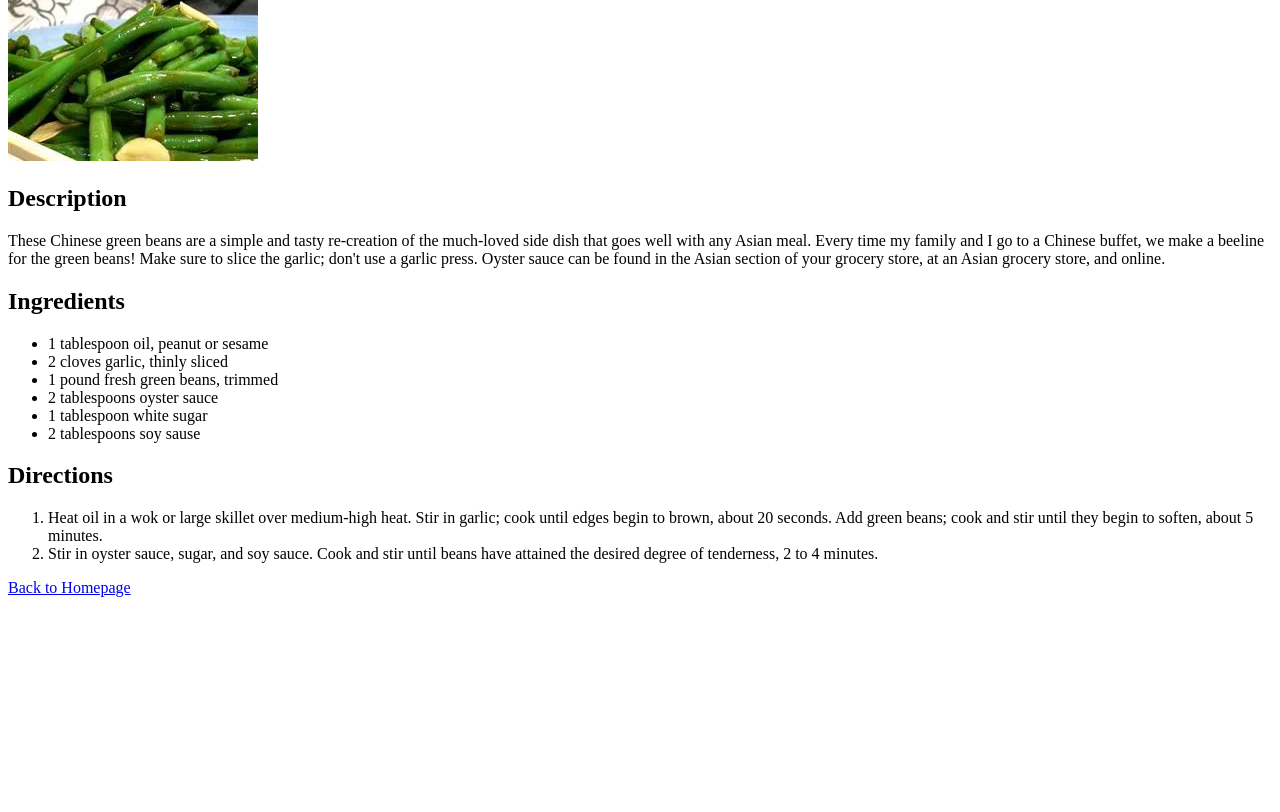
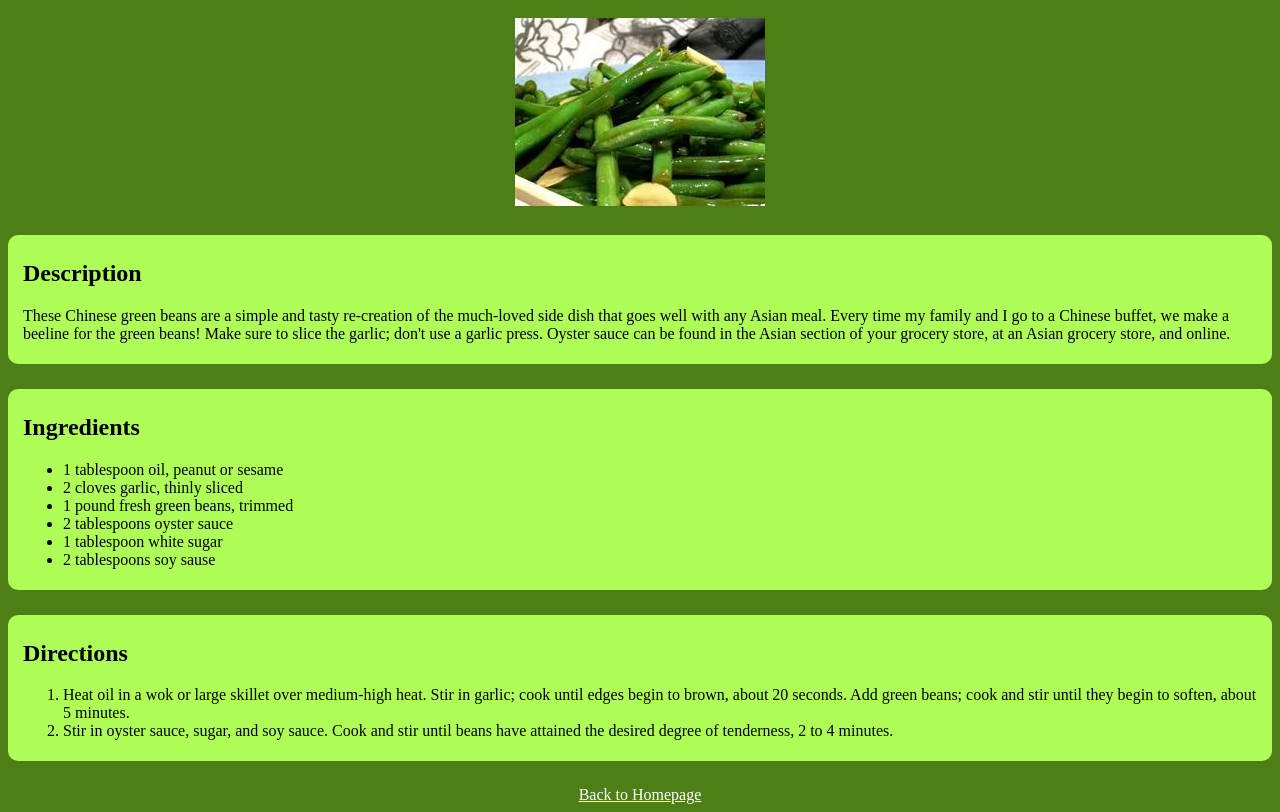
Before and after one commit to The-King-12345/odin-recipes, a plain HTML site: page recipes/green-beans.html in a window 1280 px wide. Shown: the part 107-919 px from the top of the page. Before the commit the page ends 800 px from the top, so only its background shows below. Drawn offline with Linux system fonts and the light colour scheme.

Commit message:
Create CSS file and add classes
To make the website more visually appealing

```diff
--- a/recipes/green-beans.html
+++ b/recipes/green-beans.html
@@ -4,14 +4,18 @@
   <meta charset="UTF-8">
   <meta name="viewport" content="width=device-width, initial-scale=1.0">
   <title>'Chinese Buffet' Green Beans</title>
+  <link rel="stylesheet" href="../style.css">
 </head>
-<body>
+<body class="recipe greenbean">
   <h1>'Chinese Buffet' Green Beans</h1>
   <img src="../images/green-beans.jpg" alt="Green Beans Picture">
-  <h2>Description</h2>
-    <p>These Chinese green beans are a simple and tasty re-creation of the much-loved side dish that goes well with any Asian meal. Every time my family and I go to a Chinese buffet, we make a beeline for the green beans! Make sure to slice the garlic; don't use a garlic press. Oyster sauce can be found in the Asian section of your grocery store, at an Asian grocery store, and online.</p>
-  <h2>Ingredients</h2>
-    <ul>
+  <div>
+    <h2 class="text">Description</h2>
+    <p class="text">These Chinese green beans are a simple and tasty re-creation of the much-loved side dish that goes well with any Asian meal. Every time my family and I go to a Chinese buffet, we make a beeline for the green beans! Make sure to slice the garlic; don't use a garlic press. Oyster sauce can be found in the Asian section of your grocery store, at an Asian grocery store, and online.</p>
+  </div>
+  <div>
+    <h2 class="text">Ingredients</h2>
+      <ul class="text">
         <li>1 tablespoon oil, peanut or sesame</li>
         <li>2 cloves garlic, thinly sliced</li>
         <li>1 pound fresh green beans, trimmed</li>
@@ -19,11 +23,14 @@
         <li>1 tablespoon white sugar</li>
         <li>2 tablespoons soy sause</li>
       </ul>
-  <h2>Directions</h2>
-    <ol>
+  </div>
+  <div>
+  <h2 class="text">Directions</h2>
+    <ol class="text">
 			<li>Heat oil in a wok or large skillet over medium-high heat. Stir in garlic; cook until edges begin to brown, about 20 seconds. Add green beans; cook and stir until they begin to soften, about 5 minutes.</li>
 			<li>Stir in oyster sauce, sugar, and soy sauce. Cook and stir until beans have attained the desired degree of tenderness, 2 to 4 minutes.</li>
 		</ol>
-  <a href="../index.html">Back to Homepage</a>
+  </div>
+  <a class="homebutton" href="../index.html">Back to Homepage</a>
 </body>
 </html>
--- /dev/null
+++ b/style.css
@@ -0,0 +1,46 @@
+.recipe {
+	text-align: center;
+}
+
+.hotdog {
+  background-color:#b62020;
+}
+
+.macaroni {
+  background-color: #f9e909;
+}
+
+.greenbean {
+  background-color: #4d7f17;
+}
+
+.recipe h1 {
+  text-decoration: underline;
+  font-weight: bold;
+	font-size: 50px;
+}
+
+.homebutton:link {
+  text-align: center;
+	color: white;
+}
+
+.recipe div {
+	border-radius: 10px;
+	padding: 5px 15px;
+	margin-top: 25px;
+	margin-bottom: 25px;
+	text-align: left;
+}
+
+.hotdog div {
+	background-color: #fe8181;
+}
+
+.macaroni div {
+	background-color: #fbfd9e;
+}
+
+.greenbean div {
+	background-color: #aefe57;
+}
```
Also changed, not shown: index.html (+1 -0 lines), recipes/chicago-style-hot-dog.html (+10 -3 lines), recipes/macaroni-salad.html (+9 -2 lines). Lines whose indentation alone changed are shown as unchanged.
